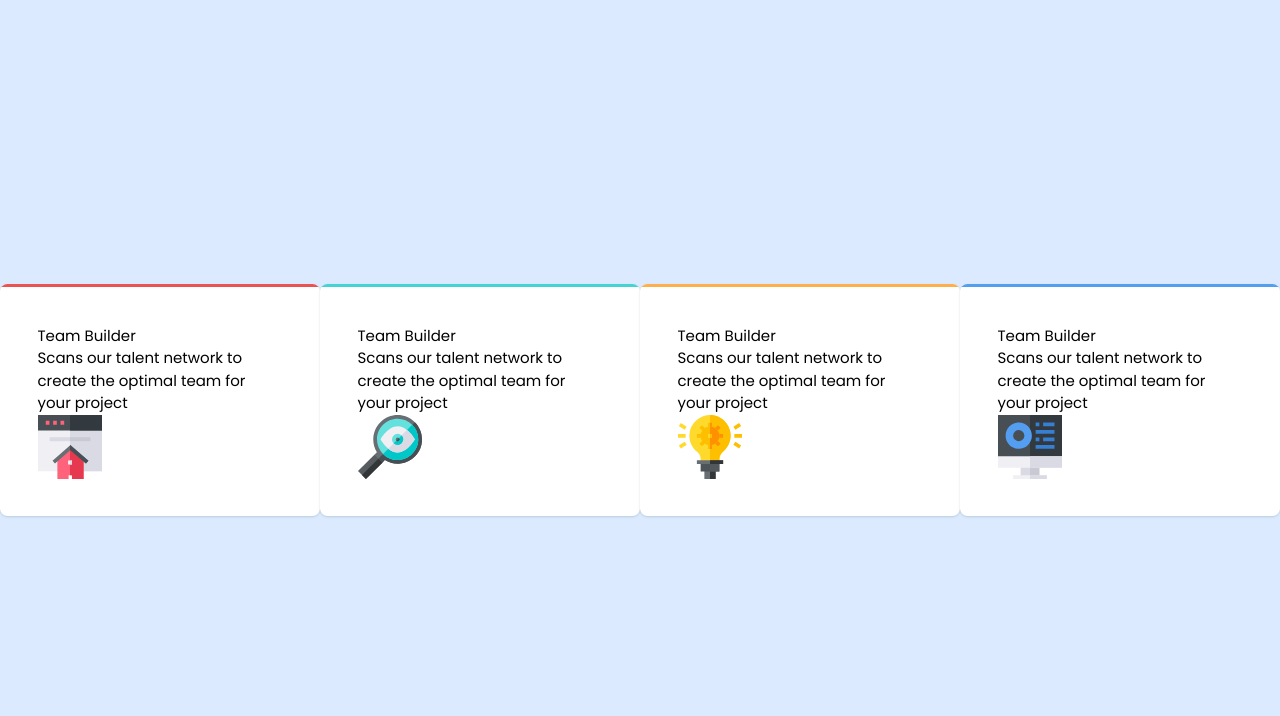
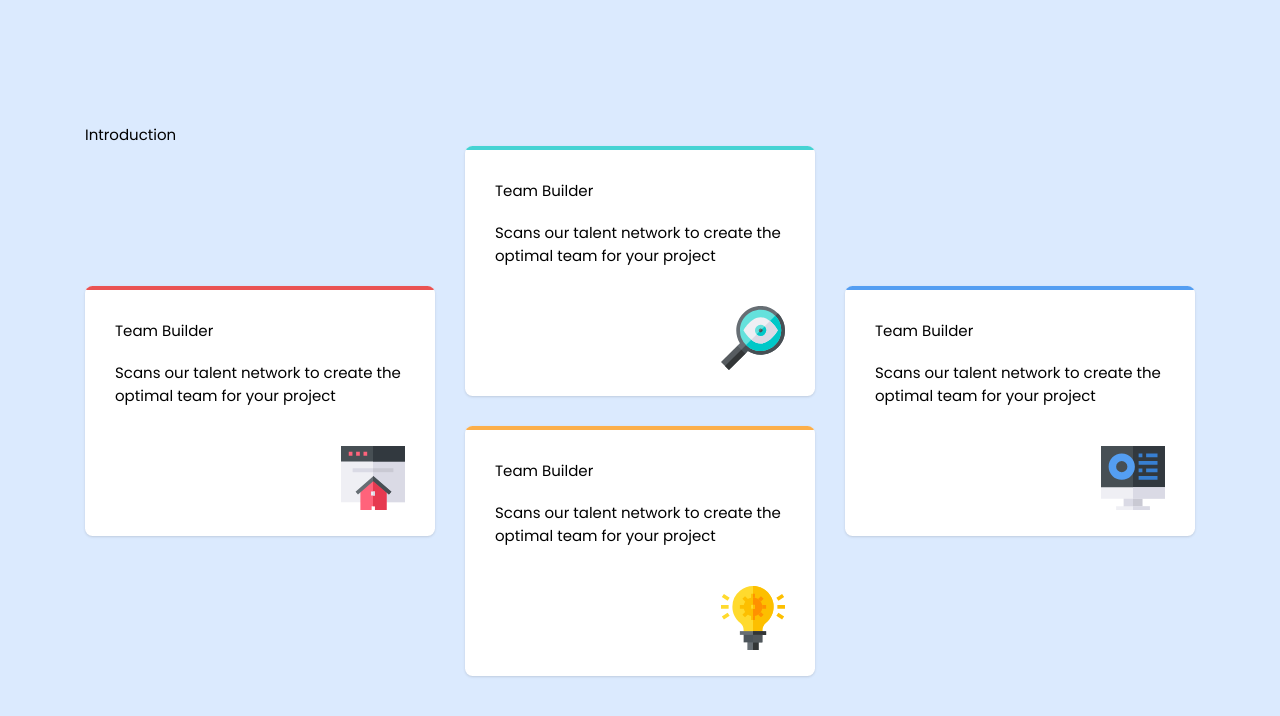
Before and after one commit to tulza/four-card-feature-section-master, a React (Vite) app: page / in a window 1280 px wide. Shown: the top 716 px of the page. Built offline with nearby package versions, Linux system fonts and the light colour scheme.

Commit message:
UI adjustment

```diff
--- /dev/null
+++ b/Introduction.jsx
@@ -0,0 +1,11 @@
+import React from "react";
+
+const Introduction = () => {
+  return (
+    <div>
+      <p> Introduction</p>
+    </div>
+  );
+};
+
+export default Introduction;
--- a/src/Components/Card.jsx
+++ b/src/Components/Card.jsx
@@ -4,12 +4,12 @@ import PropTypes from "prop-types";
 
 const Card = ({ label, description, bgColor, image }) => {
   return (
-    <div className="bg-white rounded-[0.5rem] overflow-hidden shadow">
-      <div className={clsx(`${bgColor} h-1`)} />
-      <div className="p-10">
+    <div className="bg-white rounded-[0.5rem] w-[350px] h-[250px] overflow-hidden shadow">
+      <div className={clsx(`${bgColor} h-[4px]`)} />
+      <div className="p-[30px] grid h-full w-full">
         <p>{label}</p>
         <p>{description}</p>
-        <img src={image} />
+        <img src={image} className="w-[64px] justify-self-end self-end" />
       </div>
     </div>
   );
--- /dev/null
+++ b/src/Components/CardsBox.jsx
@@ -0,0 +1,38 @@
+import React from "react";
+import Card from "./Card";
+import { IMGteam, IMGkarma, IMGcalculator, IMGsupervisor } from "./images.jsx";
+
+const CardsBox = () => {
+  return (
+    <div className="grid grid-cols-3 items-center gap-[2rem]">
+      <Card
+        label="Team Builder"
+        description="Scans our talent network to create the optimal team for your project"
+        bgColor="bg-Red"
+        image={IMGteam}
+      />
+      <div className="grid gap-[2rem]">
+        <Card
+          label="Team Builder"
+          description="Scans our talent network to create the optimal team for your project"
+          image={IMGsupervisor}
+          bgColor="bg-Cyan"
+        />
+        <Card
+          label="Team Builder"
+          description="Scans our talent network to create the optimal team for your project"
+          image={IMGkarma}
+          bgColor="bg-Orange"
+        />
+      </div>
+      <Card
+        label="Team Builder"
+        description="Scans our talent network to create the optimal team for your project"
+        image={IMGcalculator}
+        bgColor="bg-Blue"
+      />
+    </div>
+  );
+};
+
+export default CardsBox;
--- a/src/Components/Homepage.jsx
+++ b/src/Components/Homepage.jsx
@@ -1,34 +1,15 @@
 import React, { Fragment } from "react";
 import Card from "./Card";
-import { IMGteam, IMGkarma, IMGcalculator, IMGsupervisor } from "./images.jsx";
+import CardsBox from "./CardsBox.jsx";
+import Introduction from "../../Introduction.jsx";
 
 const Homepage = () => {
   return (
     <Fragment>
-      <Card
-        label="Team Builder"
-        description="Scans our talent network to create the optimal team for your project"
-        bgColor="bg-Red"
-        image={IMGteam}
-      />
-      <Card
-        label="Team Builder"
-        description="Scans our talent network to create the optimal team for your project"
-        image={IMGsupervisor}
-        bgColor="bg-Cyan"
-      />
-      <Card
-        label="Team Builder"
-        description="Scans our talent network to create the optimal team for your project"
-        image={IMGkarma}
-        bgColor="bg-Orange"
-      />
-      <Card
-        label="Team Builder"
-        description="Scans our talent network to create the optimal team for your project"
-        image={IMGcalculator}
-        bgColor="bg-Blue"
-      />
+      <div>
+        <Introduction />
+        <CardsBox />
+      </div>
     </Fragment>
   );
 };
```
